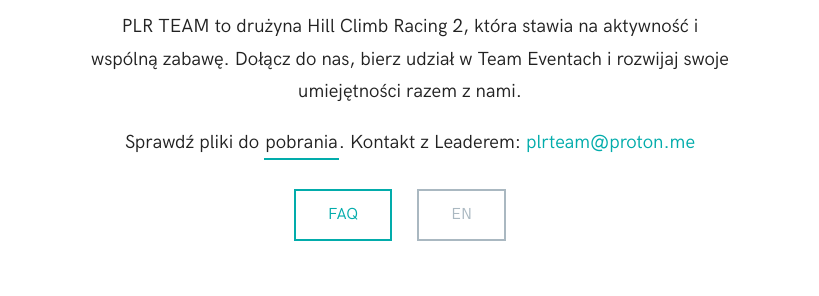
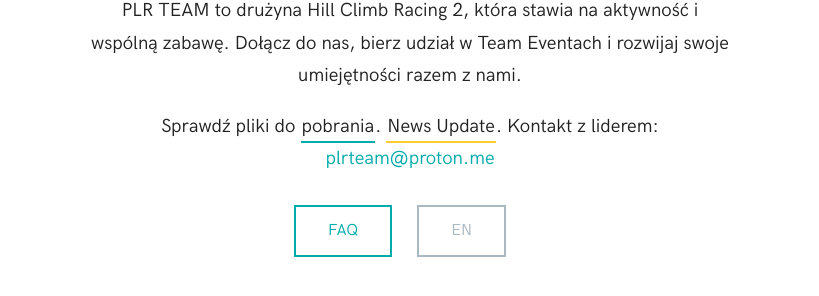
Before and after one commit to plrteam/plrteam.github.io, a plain HTML site: page index.html in a window 1280 px wide. Shown: the part 362-658 px from the top of the page, without its empty margins (230-1049 px from the left). Drawn offline with Linux system fonts and the light colour scheme.

Commit message:
NEWS UPDATE

```diff
--- a/index.html
+++ b/index.html
@@ -68,7 +68,7 @@
             <!-- DESCRIPTION -->
             <p>PLR TEAM to drużyna Hill Climb Racing 2, która stawia na aktywność i wspólną zabawę. Dołącz do nas, bierz udział w Team Eventach i rozwijaj swoje umiejętności razem z nami.</p>
 
-            <p>Sprawdź pliki do <a class="link-2 azure" href="https://drive.proton.me/urls/0F7ATNWYXR#CNy9QBoJQLb7" target="_blank">pobrania</a>. Kontakt z Leaderem: <span class="text azure">plrteam@proton.me</span></p>
+            <p>Sprawdź pliki do <a class="link-2 azure" href="https://drive.proton.me/urls/0F7ATNWYXR#CNy9QBoJQLb7" target="_blank">pobrania</a>. <a class="link-2 yellow" href="update.html">News Update</a>. Kontakt z liderem: <span class="text azure">plrteam@proton.me</span></p>
 
             <p><a class="button azure" href="faq.html">FAQ</a> <a class="button grey" href="en.html">EN</a></p>
 
```
